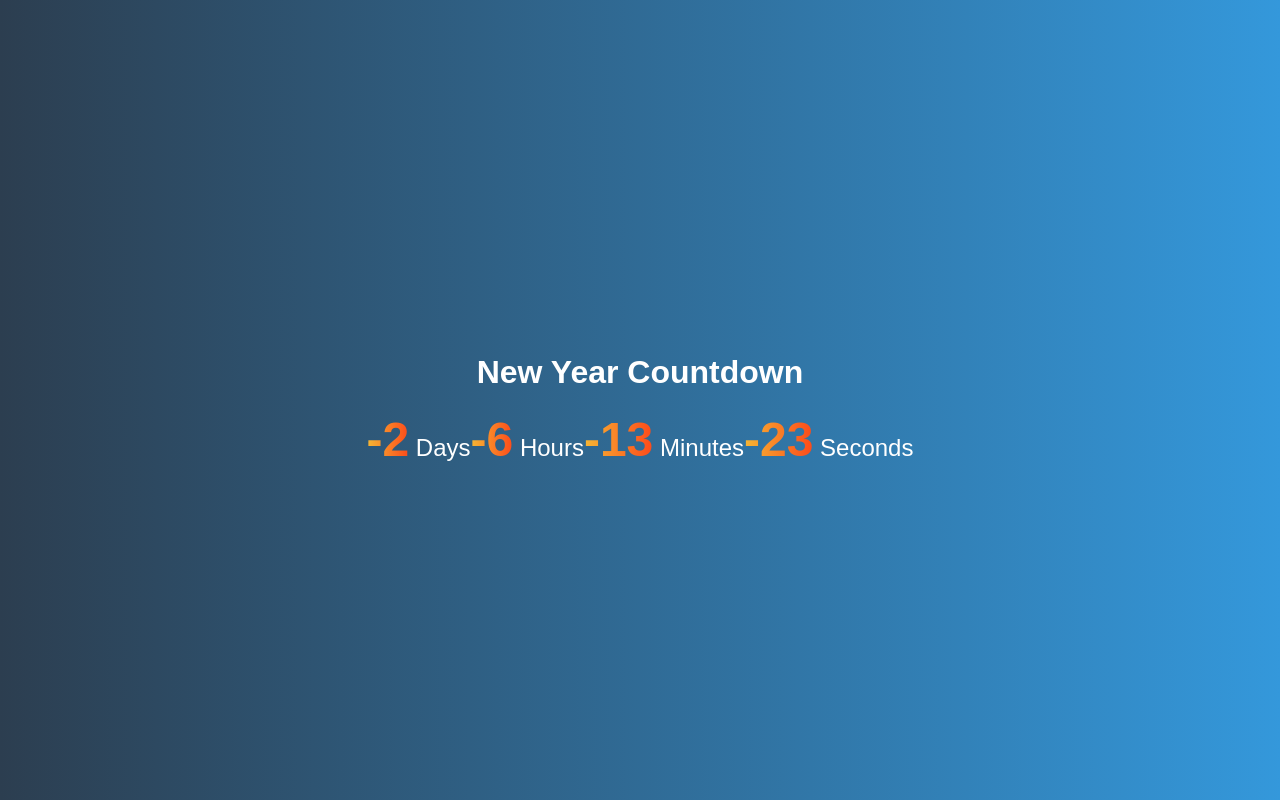
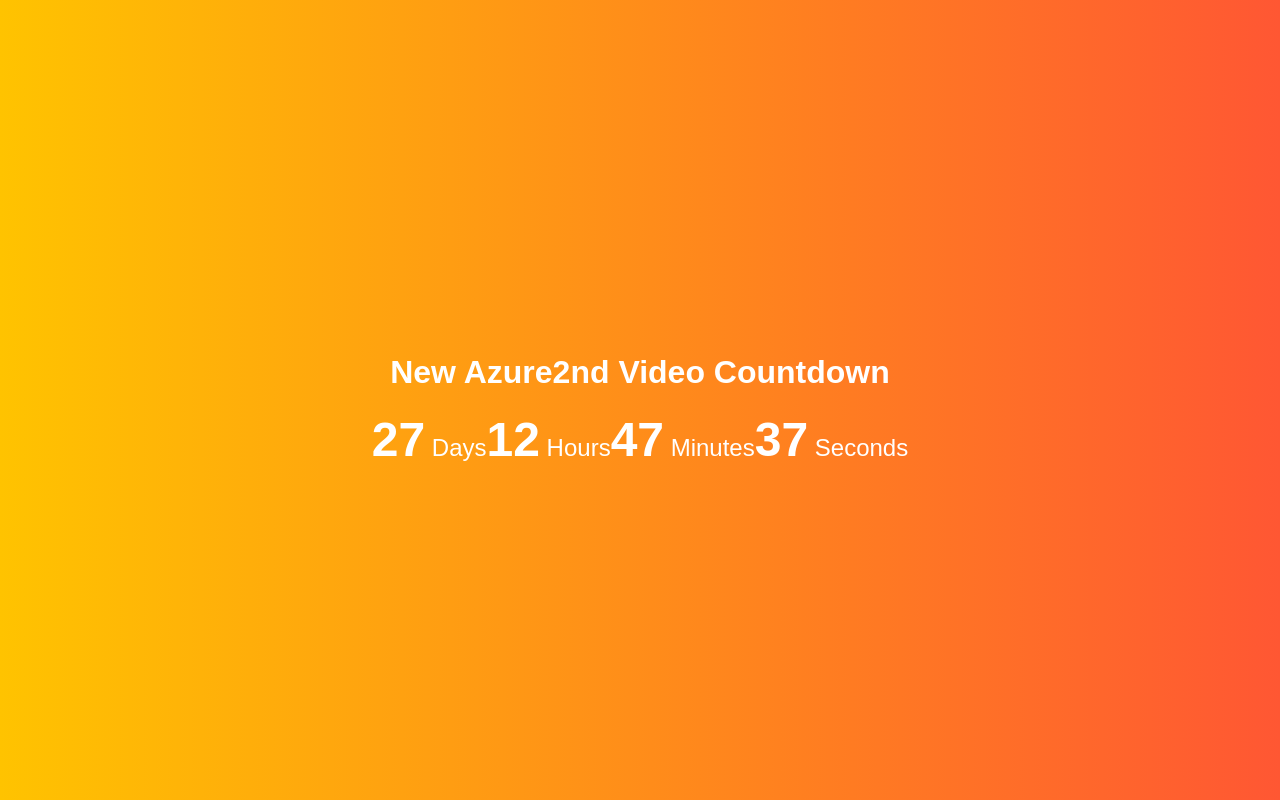
Before and after one commit to Azureclu/azureclu.github.io, a plain HTML site: page index.html in a window 1280 px wide. Drawn offline with Linux system fonts and the light colour scheme.

Commit message:
index.html

```diff
--- a/index.html
+++ b/index.html
@@ -3,7 +3,7 @@
 <head>
   <meta charset="UTF-8">
   <meta name="viewport" content="width=device-width, initial-scale=1.0">
-  <title>New Year Countdown</title>
+  <title>Dragon Boss Tutorial Countdown</title>
   <style>
     body {
       font-family: Arial, sans-serif;
@@ -12,7 +12,7 @@
       align-items: center;
       height: 100vh;
       margin: 0;
-      background: linear-gradient(to right, #2c3e50, #3498db);
+      background: linear-gradient(to right, #FFC300, #FF5733);
       color: #fff;
     }
 
@@ -33,7 +33,8 @@
     #countdown span {
       font-size: 48px;
       font-weight: bold;
-      background: linear-gradient(to right, #f7b733, #fc4a1a);
+      background: linear-gradient(to right,
+#FFFFFF, #FFFFFF);
       -webkit-background-clip: text;
       color: transparent;
     }
@@ -41,7 +42,7 @@
 </head>
 <body>
   <div class="countdown-container">
-    <h1>New Year Countdown</h1>
+    <h1>New Azure2nd Video Countdown</h1>
     <div id="countdown">
       <div><span id="days"></span> Days</div>
       <div><span id="hours"></span> Hours</div>
@@ -51,7 +52,7 @@
   </div>
   <script>
     const countdown = () => {
-      const countDate = new Date("Jan 1, 2025 00:00:00").getTime();
+      const countDate = new Date("Jan 29, 2025 18:00:00").getTime();
       const now = new Date().getTime();
       const gap = countDate - now;
 
```
